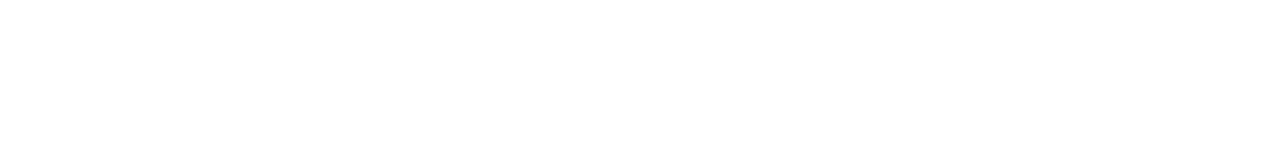
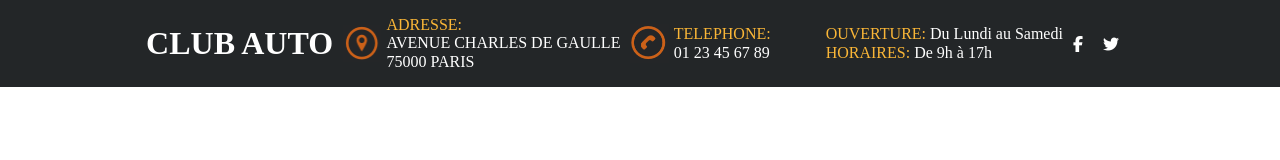
Before and after one commit to khiari-h/clubauto, a plain HTML site: page index.html in a window 1280 px wide. Drawn offline with Linux system fonts and the light colour scheme.

Commit message:
Ajout du header

```diff
--- a/index.html
+++ b/index.html
@@ -3,9 +3,26 @@
 <head>
     <meta charset="UTF-8">
     <meta name="viewport" content="width=device-width, initial-scale=1.0">
-    <title>Document</title>
+    <link rel="stylesheet" href="src/css/normalize.css">
+    <link rel="stylesheet" href="src/css/style.css">
+    <script src="https://kit.fontawesome.com/e95564158d.js" crossorigin="anonymous"></script>
+    <title>Club auto</title>
 </head>
 <body>
+    <header class="clubheader">
+       <h1>CLUB AUTO</h1>
+       <img src="src/images/icone-adresse.png" alt="Icone d'adresse">
+       <p><span>ADRESSE:</span> <br>AVENUE CHARLES DE GAULLE<br>75000 PARIS</p>
+       <img src="src/images/icon-telephone.png" alt="Icone de telephone">
+       <p><span>TELEPHONE:</span> <br>01 23 45 67 89</p>
+       <ul>
+          <li><span>OUVERTURE:</span> Du Lundi au Samedi</li>
+          <li><span>HORAIRES:</span> De 9h à 17h</li>
+       </ul>
+
+       <i class="fa-brands fa-facebook-f"></i>
+       <i class="fa-brands fa-twitter"></i>
+   </header>
 
 </body>
 </html>
--- a/src/css/style.css
+++ b/src/css/style.css
@@ -0,0 +1,30 @@
+.clubheader {
+    display: flex;
+    justify-content:center;
+    align-items: center;
+    color: #FFFFFF;
+    background-color: #232628;
+
+}
+
+.clubheader p,h1,ul {
+    margin-right: 10px;
+    margin-left: 5px;
+  }
+
+
+.clubheader i {
+    margin-right: 20px;
+}
+
+.clubheader img {
+    width: 3%;
+}
+
+.clubheader span{
+    color: #FAB637
+}
+
+.clubheader ul {
+    list-style-type: none;
+}
```
